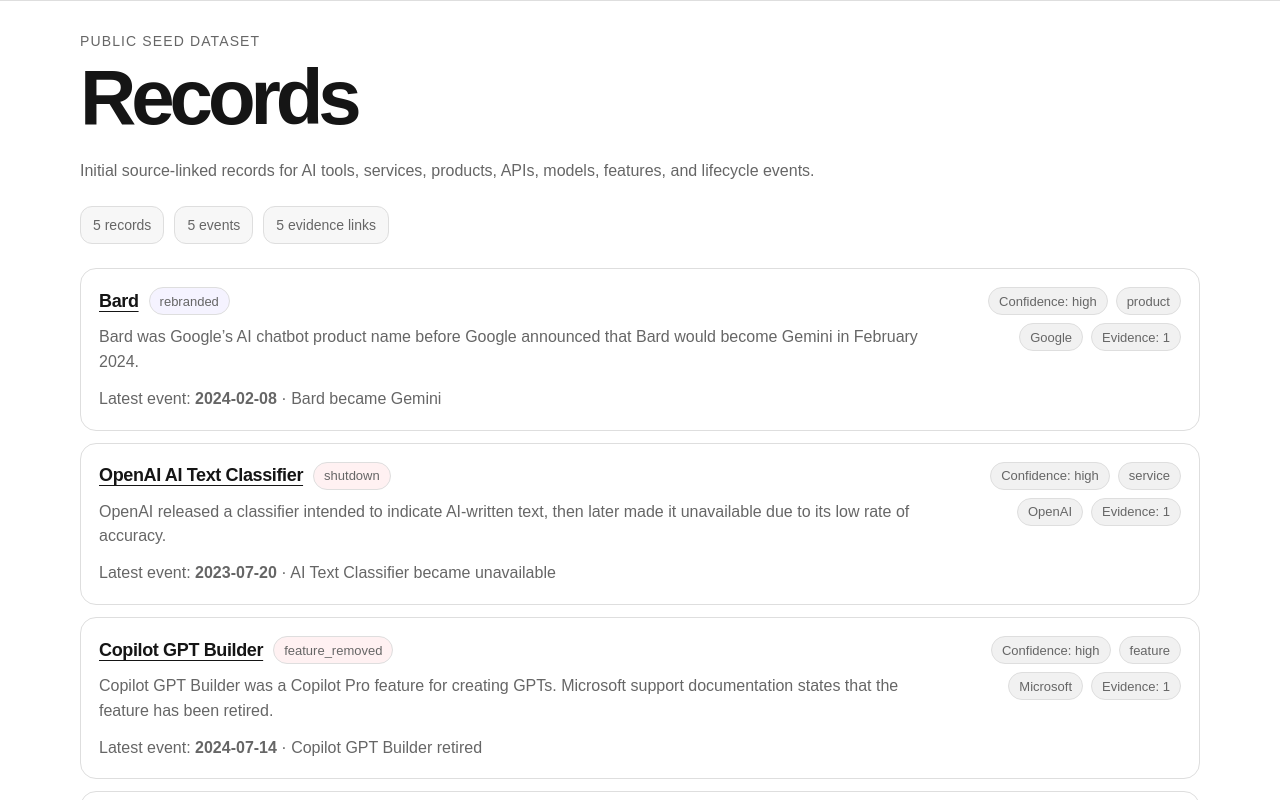
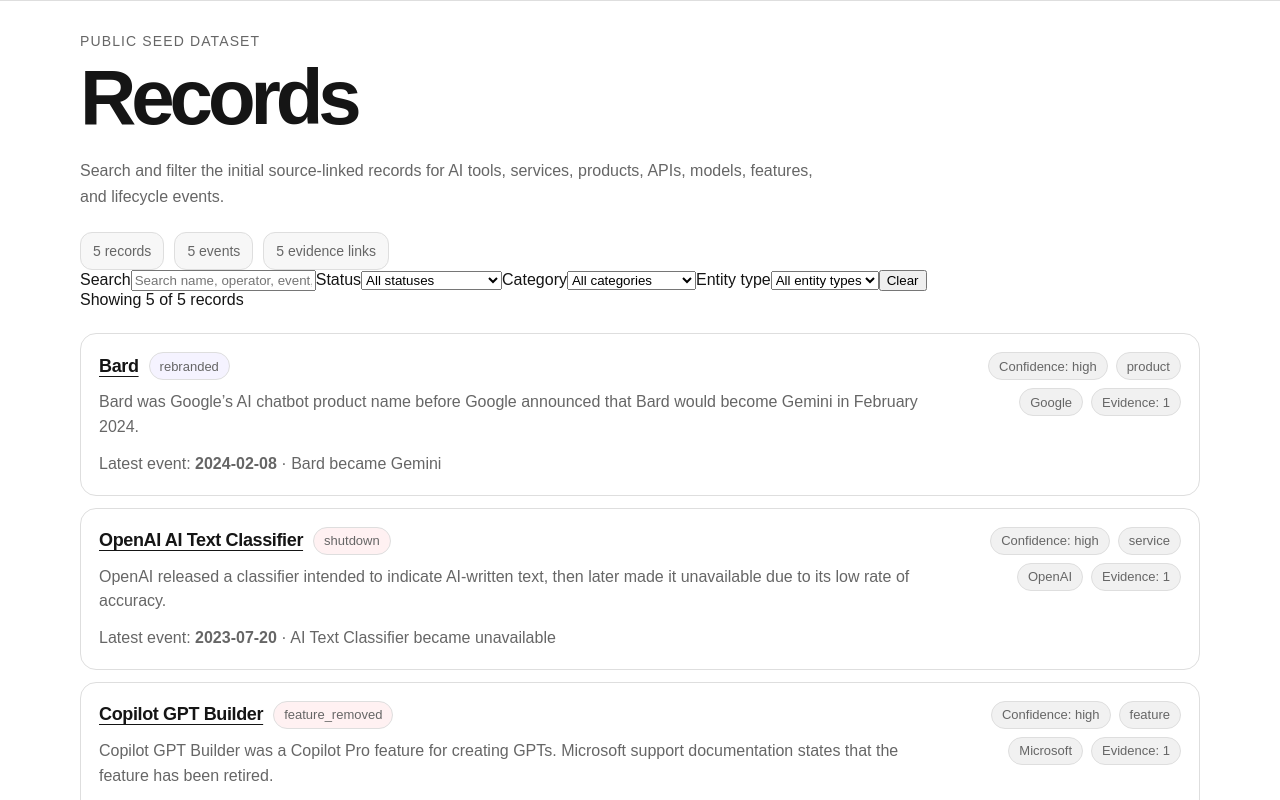
Before and after one commit to badjoke-lab/ai-tools-history-archive, a Next.js app: page /records in a window 1280 px wide. Shown: the top 800 px of the page. Built offline with nearby package versions, Linux system fonts and the light colour scheme.

Commit message:
ui: add record search and filters

```diff
--- a/app/records/page.tsx
+++ b/app/records/page.tsx
@@ -1,4 +1,4 @@
-import { RecordCard } from '@/components/RecordCard';
+import { RecordFilters } from '@/components/RecordFilters';
 import { getAllRecords, getRecordStats } from '@/lib/records';
 
 export default function RecordsPage() {
@@ -11,7 +11,7 @@
         <p className="kicker">Public seed dataset</p>
         <h1>Records</h1>
         <p className="lede small">
-          Initial source-linked records for AI tools, services, products, APIs, models, features, and lifecycle events.
+          Search and filter the initial source-linked records for AI tools, services, products, APIs, models, features, and lifecycle events.
         </p>
 
         <div className="compact-stats" aria-label="Record summary">
@@ -20,11 +20,7 @@
           <span>{stats.totalEvidence} evidence links</span>
         </div>
 
-        <div className="record-list">
-          {records.map((record) => (
-            <RecordCard record={record} key={record.id} />
-          ))}
-        </div>
+        <RecordFilters records={records} />
       </div>
     </main>
   );
```
